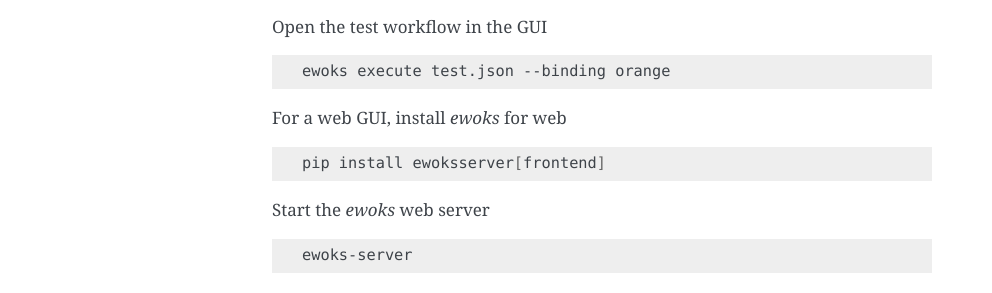
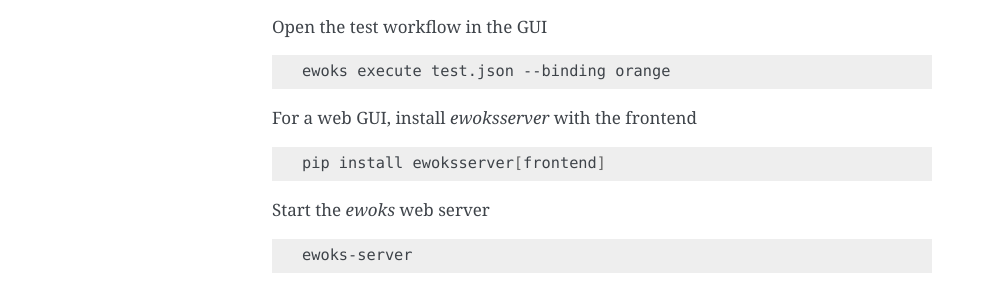
Before and after one commit to ewoks-kit/ewoks, a Sphinx documentation site: the page built from doc/index.rst, in a window 1280 px wide. Shown: the part 875-1168 px from the top of the page, without its empty margins (148-1140 px from the left). Built offline with Sphinx 7.4.7, drawn with Linux system fonts in a browser that asks for light colours; pages that are not in the unit, such as notebooks, are missing from menus.

Commit message:
fixup docs

```diff
--- a/doc/index.rst
+++ b/doc/index.rst
@@ -47,7 +47,7 @@
 
 	ewoks execute test.json --binding orange
 
-For a web GUI, install *ewoks* for web
+For a web GUI, install *ewoksserver* with the frontend
 
 .. code:: bash
 
```
